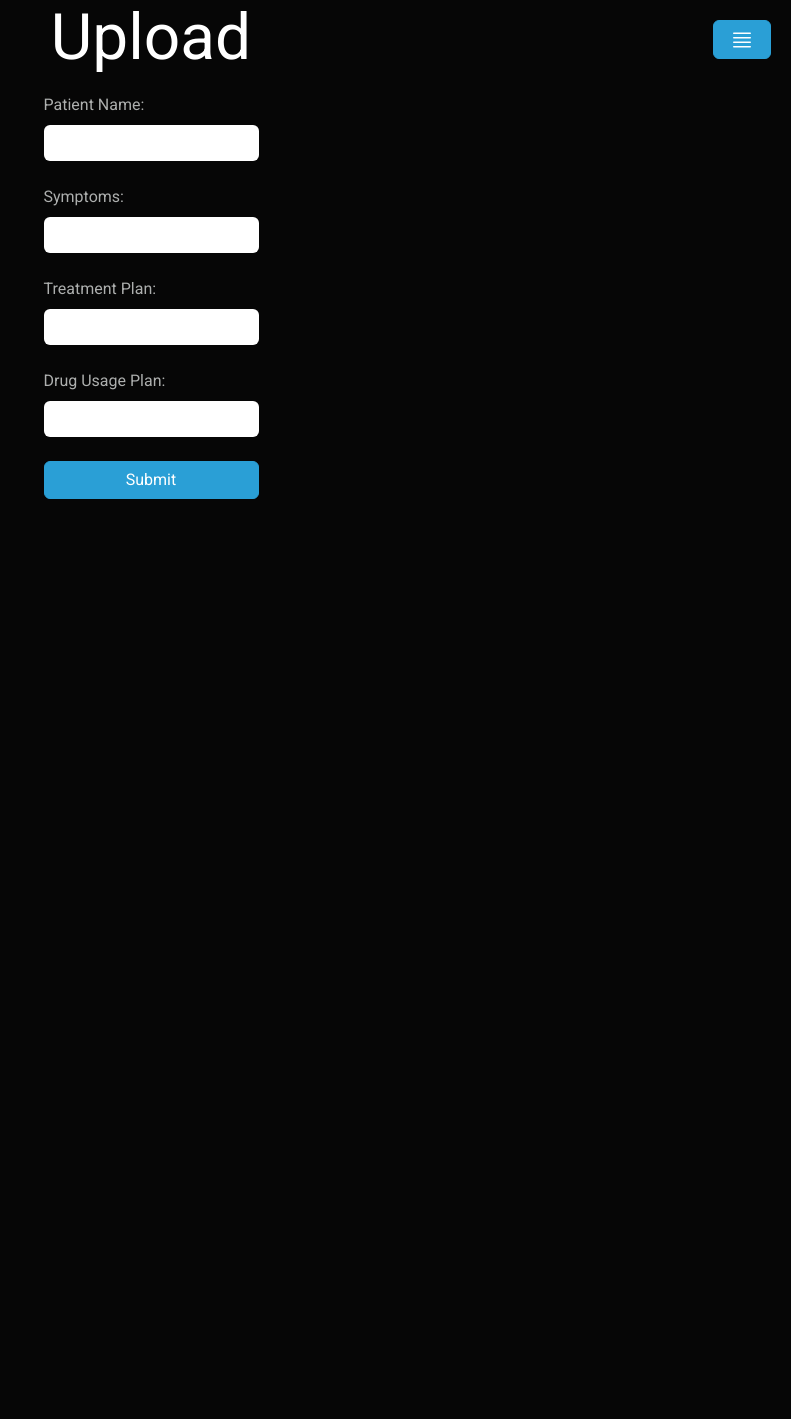
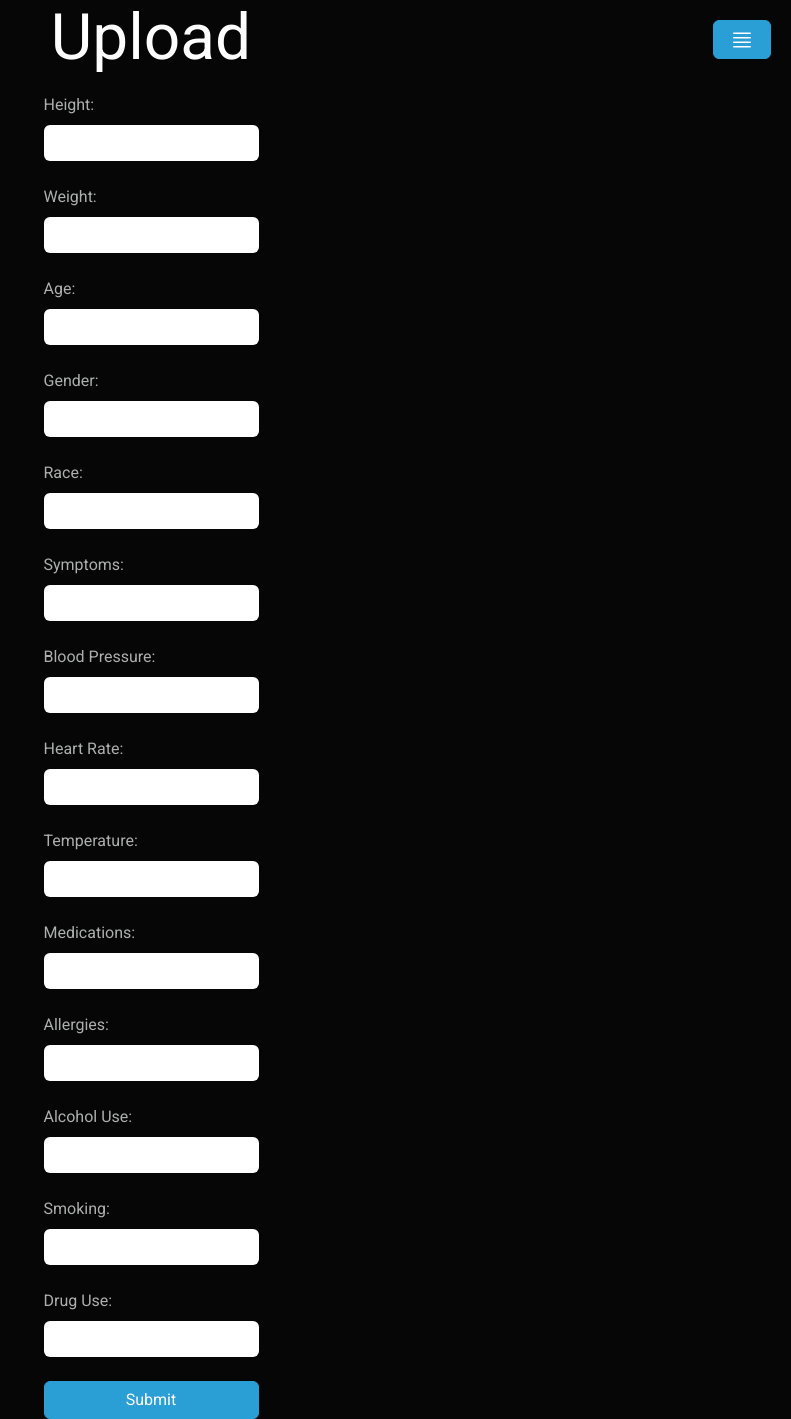
Before and after one commit to Killerbacon34/DiseaseLLM, a Next.js app in the folder frontend/src/: page /manualupload in a window 1280 px wide. Shown: the whole page, without its empty margins (489-1280 px from the left). Before the commit the page ends 800 px from the top, so only its background shows below. Built offline with nearby package versions, Linux system fonts and the light colour scheme.

Commit message:
changes to manual upload fullstack

```diff
--- a/frontend/src/pages/manualupload.js
+++ b/frontend/src/pages/manualupload.js
@@ -8,10 +8,20 @@ export default function ManualUpload() {
     e.preventDefault();
     try {
         const response = await axios.post('http://localhost:4545/api/manualupload', {
-            physicalinfo: e.target.physicalinfo.value,
+            height: e.target.height.value,
+            weight: e.target.weight.value,
+            age: e.target.age.value,
+            gender: e.target.gender.value,
+            race: e.target.race.value,
             symptoms: e.target.symptoms.value,
-            biometricinfo: e.target.biometricinfo.value,
-            medicalhistory: e.target.medicalhistory.value,
+            bloodpressure: e.target.bloodpressure.value,
+            heartRate: e.target.heartRate.value,
+            temperature: e.target.temperature.value,
+            medications: e.target.medications.value,
+            allergies: e.target.allergies.value,
+            alcoholuse: e.target.alcoholuse.value,
+            smoking: e.target.smoking.value,
+            druguse: e.target.druguse.value,
         }, {
             headers: {
                 'Content-Type': 'application/json',
@@ -34,15 +44,35 @@ export default function ManualUpload() {
       <h1 className="text-center mb-3">Upload</h1>
       <div className="d-flex align-items-center justify-content-center">
       <form onSubmit={handleManual}>
-          <label htmlFor="patientname" className="form-label">Patient Name:</label><br></br>
-          <input type="text" id="patientname" name="patientname" className="form-control"></input><br></br>
-          <label htmlFor="symptoms" className="form-label">Symptoms:</label><br></br>
-          <input type="text" id="symptoms" name="symptoms" className="form-control"></input><br></br>
-          <label htmlFor="treatmentplan" className="form-label">Treatment Plan:</label><br></br>
-          <input type="text" id="treatmentplan" name="treatmentplan" className="form-control"></input><br></br>
-          <label htmlFor="drugusageplan" className="form-label">Drug Usage Plan:</label><br></br>
-          <input type="text" id="drugusageplan" name="drugusageplan" className="form-control"></input><br></br>
-          <input type="submit" value="Submit" className="btn btn-primary w-100"></input>
+      <label htmlFor="height" className="form-label">Height:</label><br></br>
+      <input type="text" id="height" name="height" className="form-control"></input><br></br>
+      <label htmlFor="weight" className="form-label">Weight:</label><br></br>
+      <input type="text" id="weight" name="weight" className="form-control"></input><br></br>
+      <label htmlFor="age" className="form-label">Age:</label><br></br>
+      <input type="text" id="age" name="age" className="form-control"></input><br></br>
+      <label htmlFor="gender" className="form-label">Gender:</label><br></br>
+      <input type="text" id="gender" name="gender" className="form-control"></input><br></br>
+      <label htmlFor="race" className="form-label">Race:</label><br></br>
+      <input type="text" id="race" name="race" className="form-control"></input><br></br>
+      <label htmlFor="symptoms" className="form-label">Symptoms:</label><br></br>
+      <input type="text" id="symptoms" name="symptoms" className="form-control"></input><br></br>
+      <label htmlFor="bloodpressure" className="form-label">Blood Pressure:</label><br></br>
+      <input type="text" id="bloodpressure" name="bloodpressure" className="form-control"></input><br></br>
+      <label htmlFor="heartRate" className="form-label">Heart Rate:</label><br></br>
+      <input type="text" id="heartRate" name="heartRate" className="form-control"></input><br></br>
+      <label htmlFor="temperature" className="form-label">Temperature:</label><br></br>
+      <input type="text" id="temperature" name="temperature" className="form-control"></input><br></br>
+      <label htmlFor="medications" className="form-label">Medications:</label><br></br>
+      <input type="text" id="medications" name="medications" className="form-control"></input><br></br>
+      <label htmlFor="allergies" className="form-label">Allergies:</label><br></br>
+      <input type="text" id="allergies" name="allergies" className="form-control"></input><br></br>
+      <label htmlFor="alcoholuse" className="form-label">Alcohol Use:</label><br></br>
+      <input type="text" id="alcoholuse" name="alcoholuse" className="form-control"></input><br></br>
+      <label htmlFor="smoking" className="form-label">Smoking:</label><br></br>
+      <input type="text" id="smoking" name="smoking" className="form-control"></input><br></br>
+      <label htmlFor="druguse" className="form-label">Drug Use:</label><br></br>
+      <input type="text" id="druguse" name="druguse" className="form-control"></input><br></br>
+      <input type="submit" value="Submit" className="btn btn-primary w-100"></input>
       </form>
       </div>
       </div>
```
Also changed, not shown: 2 other files (tests, documents, lock files or other folders).
